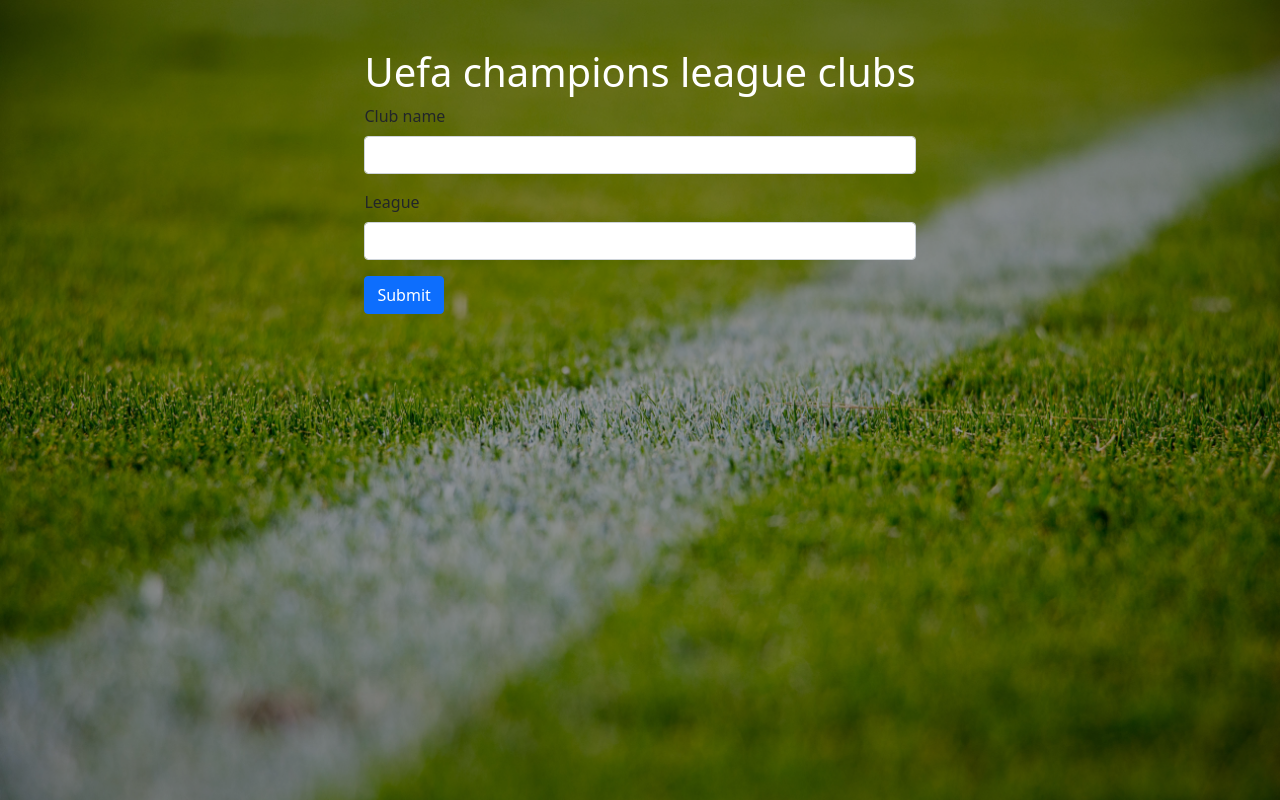
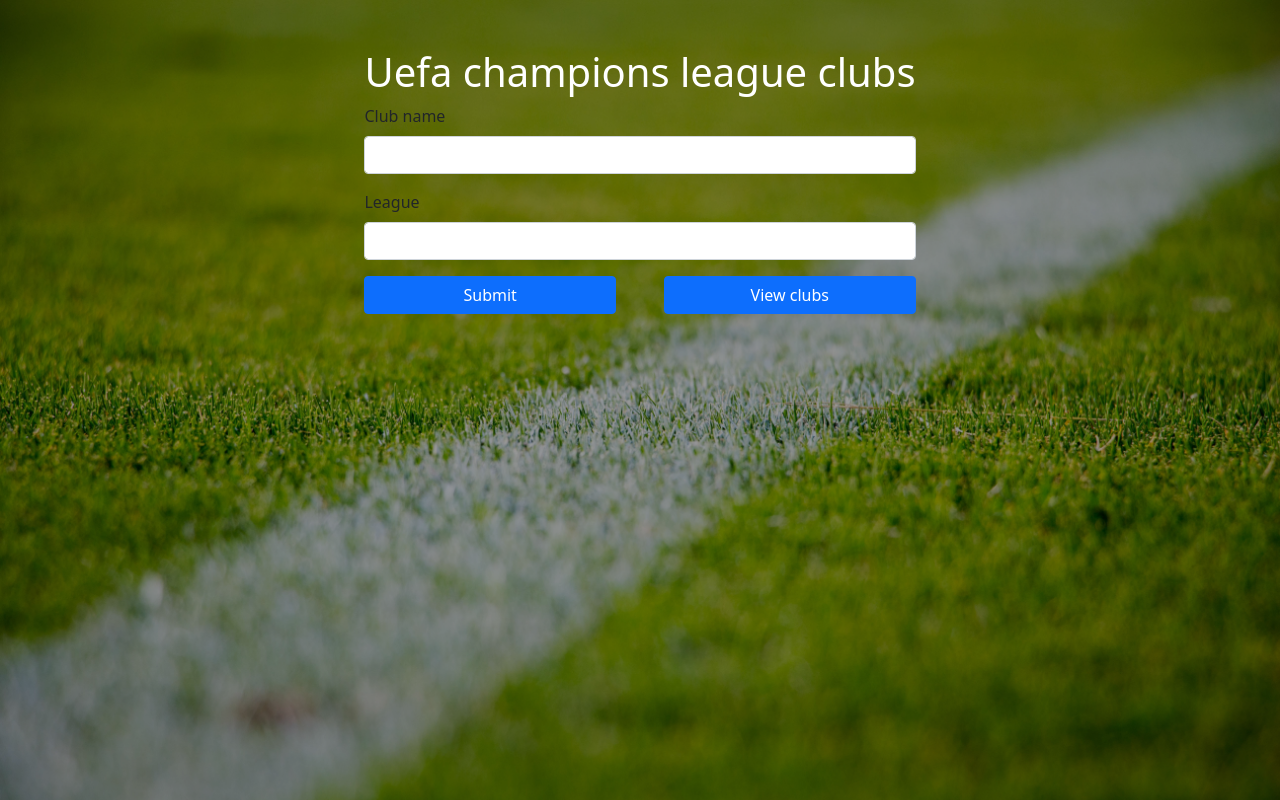
Before and after one commit to Thabiso-007/club, a Vue app in the folder client/: page / in a window 1280 px wide. Built offline with nearby package versions, Linux system fonts and the light colour scheme.

Commit message:
Designed UI (#18)

```diff
--- a/client/src/views/HomeView.vue
+++ b/client/src/views/HomeView.vue
@@ -13,7 +13,10 @@
               <label for="league" class="form-label">League</label>
               <input type="text" class="form-control" id="league">
             </div>
-            <button type="submit" class="btn btn-primary">Submit</button>
+            <div class="d-flex gap-5 align-items-center justify-content-center">
+              <button type="submit" class="btn btn-primary w-50">Submit</button>
+              <router-link to="/clubs" class="btn btn-primary w-50">View clubs</router-link>
+            </div>
           </form>
         </div>
       </div>
@@ -27,3 +30,9 @@
 
 }
 </script>
+
+<style scoped>
+.link {
+
+}
+</style>
```
